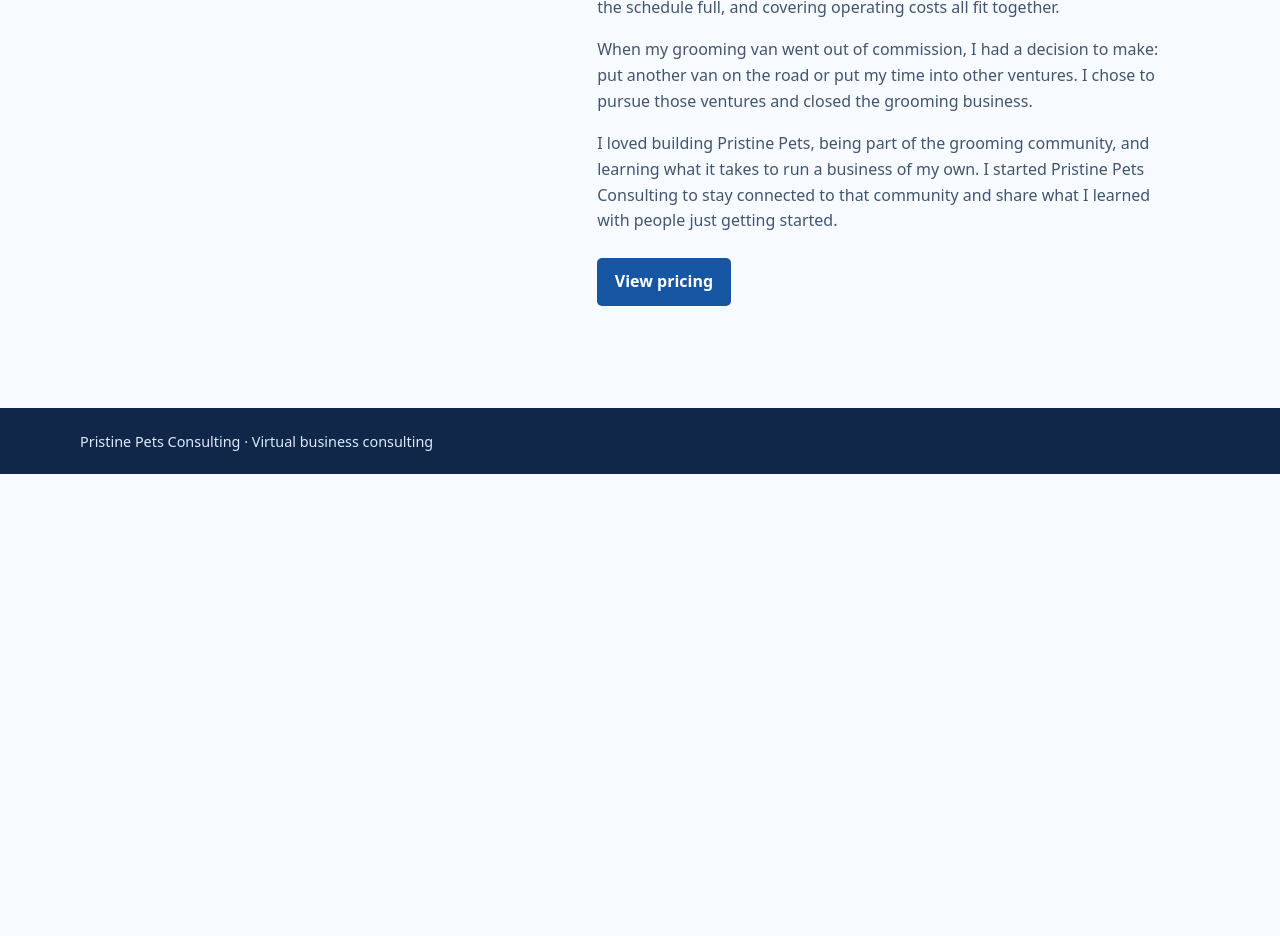
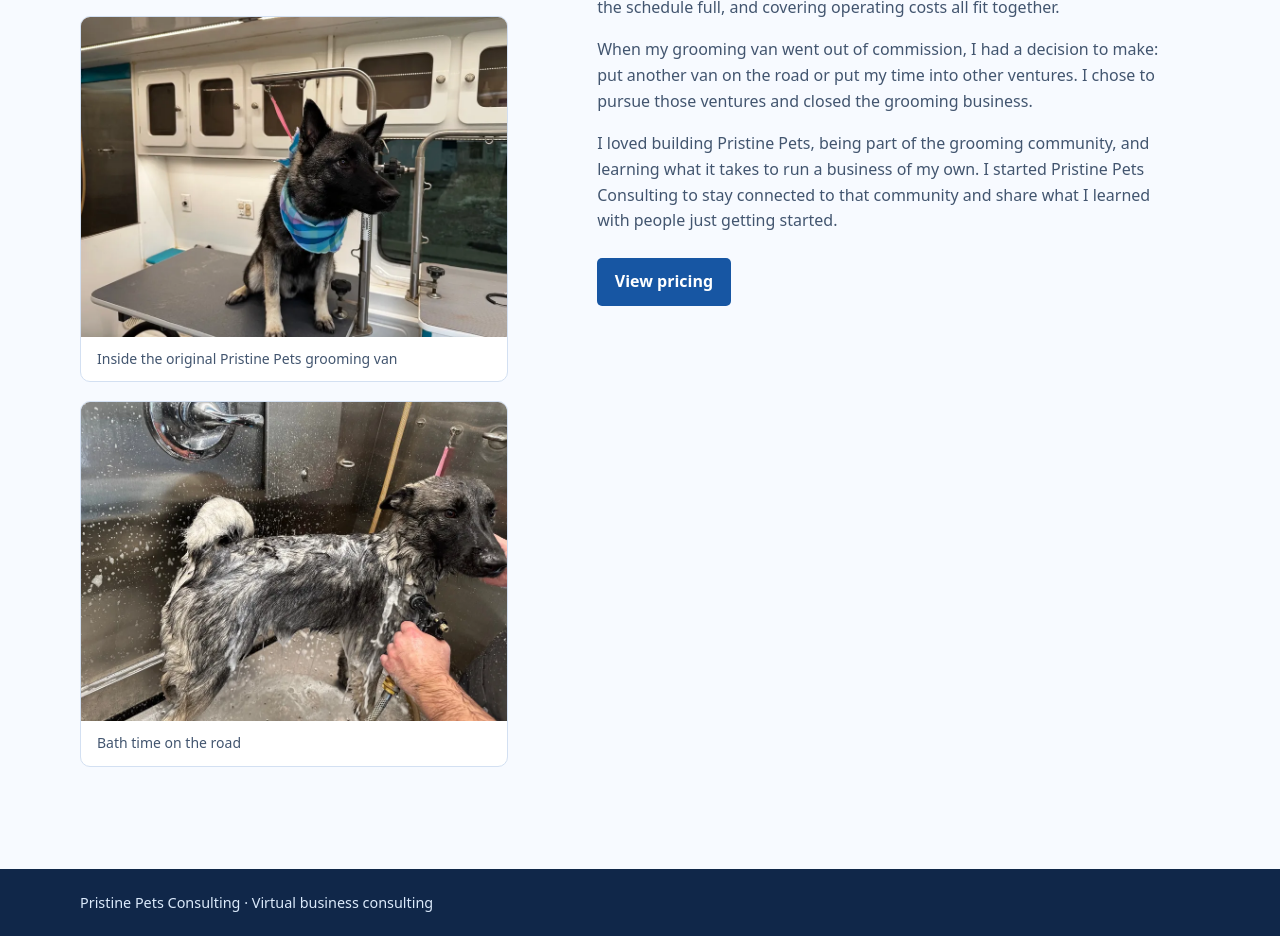
Before and after one commit to macagle20/PristinePets, a plain HTML site: page about/index.html in a window 1280 px wide. Shown: the part 862-1798 px from the top of the page. Before the commit the page ends 1336 px from the top, so only its background shows below. Drawn offline with Linux system fonts and the light colour scheme.

Commit message:
Add original grooming photos to consulting About page

```diff
--- /dev/null
+++ b/about/about.css
@@ -0,0 +1,8 @@
+.founder-grid{grid-template-areas:"heading story" "photos story";grid-template-rows:auto 1fr;row-gap:1.35rem}
+.founder-heading{grid-area:heading}
+.founder-grid .story{grid-area:story}
+.founder-photos{grid-area:photos;display:grid;gap:1.2rem}
+.founder-photos figure{margin:0;border:1px solid var(--line);border-radius:10px;overflow:hidden;background:var(--white)}
+.founder-photos img{display:block;width:100%;height:auto}
+.founder-photos figcaption{color:var(--sub);font-size:.875rem;line-height:1.45;padding:.75rem 1rem}
+@media(max-width:760px){.founder-grid{grid-template-areas:"heading" "story" "photos";grid-template-rows:auto}.founder-photos{max-width:36rem;margin-top:1rem}}
--- a/about/index.html
+++ b/about/index.html
@@ -1,5 +1,5 @@
 <!doctype html>
-<html lang="en"><head><meta charset="utf-8"><meta name="viewport" content="width=device-width, initial-scale=1"><title>About | Pristine Pets Consulting</title><meta name="description" content="Meet the founder and advisor behind Pristine Pets Consulting, a former mobile dog grooming business owner and military officer."><link rel="icon" href="../pristine-pets-logo.webp"><link rel="stylesheet" href="../consulting.css"></head>
+<html lang="en"><head><meta charset="utf-8"><meta name="viewport" content="width=device-width, initial-scale=1"><title>About | Pristine Pets Consulting</title><meta name="description" content="Meet the founder and advisor behind Pristine Pets Consulting, a former mobile dog grooming business owner and military officer."><link rel="icon" href="../pristine-pets-logo.webp"><link rel="stylesheet" href="../consulting.css"><link rel="stylesheet" href="./about.css"></head>
 <body><a class="skip" href="#main">Skip to content</a>
 <header class="site-header"><div class="wrap header-inner"><a class="brand" href="../"><img class="mark" src="../pristine-pets-logo.webp" width="68" height="68" alt=""><span>Pristine Pets<small>Consulting</small></span></a>
 <nav class="site-nav" aria-label="Main"><a href="../">Home</a><a href="../pricing/">Pricing</a><a href="../business-services/">Services</a><a href="../business-tools/">Tools</a><a href="../about/" aria-current="page">About</a></nav></div></header>
@@ -9,13 +9,17 @@
 <aside class="aside" aria-labelledby="qualifications"><h2 id="qualifications">At a glance</h2>
 <ul class="credentials"><li>Founded and operated Pristine Pets</li><li>Master’s in Business Analytics</li><li>Bachelor’s in Computer Engineering</li><li>Six years as a military officer</li></ul></aside>
 </div></section>
-<section class="section"><div class="wrap grid">
-<div><p class="eyebrow">From the founder</p><h2>The story behind Pristine Pets.</h2></div>
+<section class="section"><div class="wrap grid founder-grid">
+<div class="founder-heading"><p class="eyebrow">From the founder</p><h2>The story behind Pristine Pets.</h2></div>
 <div class="story">
 <p>I earned my bachelor’s degree in Computer Engineering and served for six years as a military officer. I’d always been drawn to business, so I pursued a master’s in Business Analytics to get better at using data to make business decisions.</p>
 <p>After I left the military, I started my first business: Pristine Pets. I chose mobile grooming because I love being around dogs and wanted to build a business that served my community. I liked the idea of making life a little easier for local dog owners by bringing grooming right to their door. I loved building the business and learned firsthand how finding customers, keeping the schedule full, and covering operating costs all fit together.</p>
 <p>When my grooming van went out of commission, I had a decision to make: put another van on the road or put my time into other ventures. I chose to pursue those ventures and closed the grooming business.</p>
 <p>I loved building Pristine Pets, being part of the grooming community, and learning what it takes to run a business of my own. I started Pristine Pets Consulting to stay connected to that community and share what I learned with people just getting started.</p>
 <a class="button" href="../pricing/">View pricing</a>
+</div>
+<div class="founder-photos">
+  <figure><img src="./grooming-table.webp" width="900" height="675" loading="lazy" decoding="async" alt="Dog in a blue plaid bandana sitting on the grooming table inside the mobile van."><figcaption>Inside the original Pristine Pets grooming van</figcaption></figure>
+  <figure><img src="./bath-time.webp" width="900" height="675" loading="lazy" decoding="async" alt="A dog being rinsed in the van’s stainless-steel grooming tub."><figcaption>Bath time on the road</figcaption></figure>
 </div></div></section>
 </main><footer class="foot"><div class="wrap"><p>Pristine Pets Consulting · Virtual business consulting</p></div></footer></body></html>
```
Also changed, not shown: about/bath-time.webp (added), about/grooming-table.webp (added).
